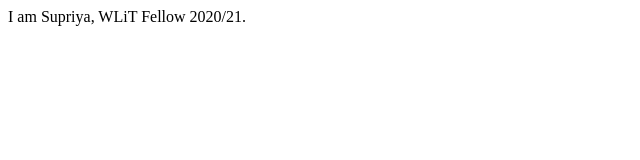
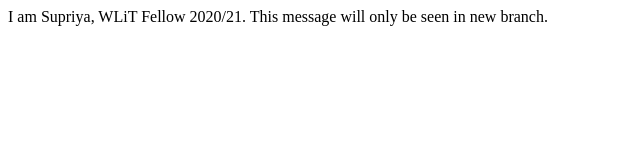
Before and after one commit to Supriya090/Day1-Git, a plain HTML site: page index.html in a window 1280 px wide. Shown: the whole page, without its empty margins (0-640 px from the left). Drawn offline with Linux system fonts and the light colour scheme.

Commit message:
Index.html changed in new branch

```diff
--- a/index.html
+++ b/index.html
@@ -6,6 +6,7 @@
     <title>Document</title>
   </head>
   <body>
-    I am Supriya, WLiT Fellow 2020/21.
+    I am Supriya, WLiT Fellow 2020/21. This message will only be seen in new
+    branch.
   </body>
 </html>
```
